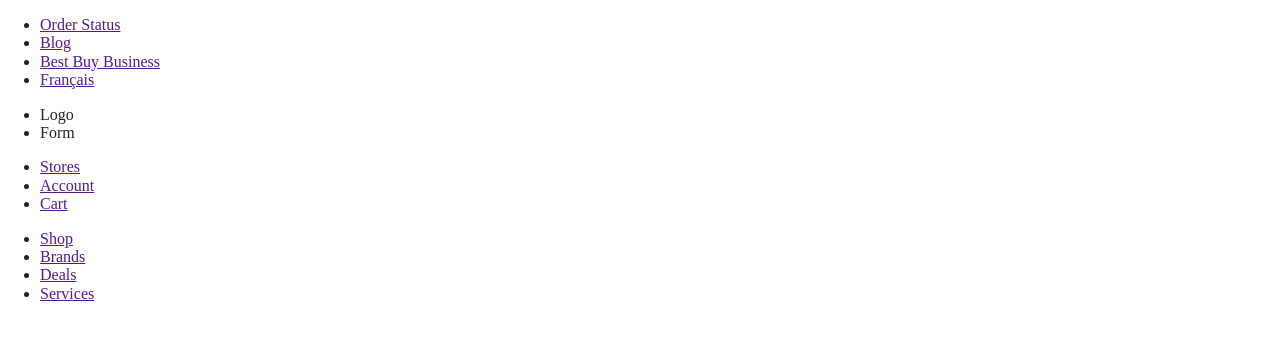
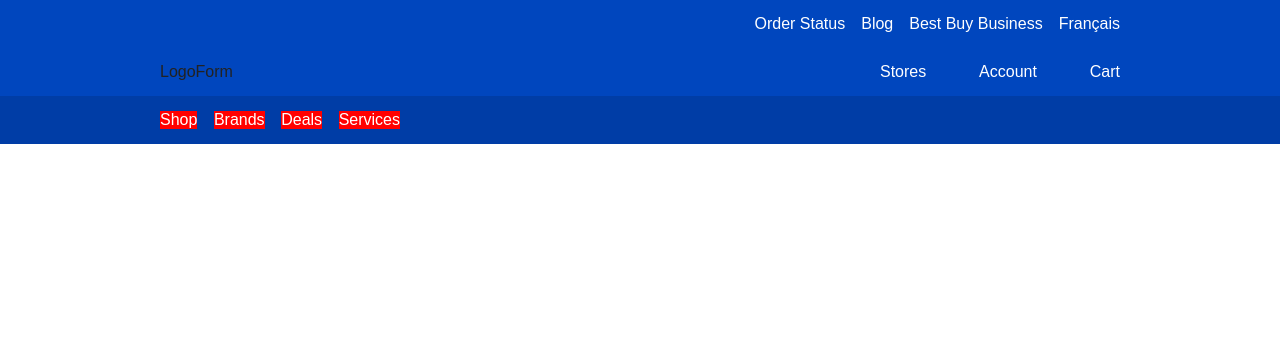
Before and after one commit to gaomuziyuan/a02-bestbuy-header, a plain HTML site: page index.html in a window 1280 px wide. Drawn offline with Linux system fonts and the light colour scheme.

Commit message:
header update

```diff
--- /dev/null
+++ b/css/styles.css
@@ -0,0 +1,51 @@
+html {
+  font-family: Arial, sans-serif;
+}
+header {
+  background-color: #0046be;
+}
+.container {
+  max-width: 960px;
+  margin: 0 auto;
+}
+header>ul {
+  justify-content: flex-end;
+  height: 48px;
+  align-items: center;
+}
+header>ul li {
+  padding-left: 16px;
+}
+header ul {
+  display: flex;
+  list-style: none;
+  padding-left: 0;
+  margin: 0;
+}
+header a {
+  color: #fff;
+  text-decoration: none;
+}
+header>div:not(.dk-blue){
+  display: flex;
+  justify-content: space-between;
+  height: 48px;
+  align-items: center;
+}
+.dk-blue {
+  background-color: #003DA6;
+  height: 48px;
+}
+nav ul {
+  height: 48px;
+  align-items: center;
+}
+nav li {
+  background-color: red;
+}
+header>div ul:not(.dk-blue):last-child {
+  max-width: 240px;
+  flex-basis: 240px;
+  display: flex;
+  justify-content: space-between;
+}
--- a/index.html
+++ b/index.html
@@ -6,17 +6,17 @@
     <meta name="description" content="">
     <meta name="viewport" content="width=device-width, initial-scale=1">
     <link rel="stylesheet" href="css/template.css">
-    <link rel="stylesheet" href="css/main.css">
+    <link rel="stylesheet" href="css/styles.css">
   </head>
   <body>
     <header>
-      <ul>
+      <ul class="container">
         <li><a href="">Order Status</a></li>
         <li><a href="">Blog</a></li>
         <li><a href="">Best Buy Business</a></li>
         <li><a href="">Fran&ccedil;ais</a></li>
       </ul>
-      <div>
+      <div class="container">
         <ul>
           <li>Logo</li>
           <li>Form</li>
@@ -27,8 +27,8 @@
           <li><a href="">Cart</a></li>
         </ul>
       </div>
-      <div>
-        <nav>
+      <div class="dk-blue">
+        <nav class="container">
           <ul>
             <li><a href="">Shop</a></li>
             <li><a href="">Brands</a></li>
```
Also changed, not shown: css/main.css (deleted).
